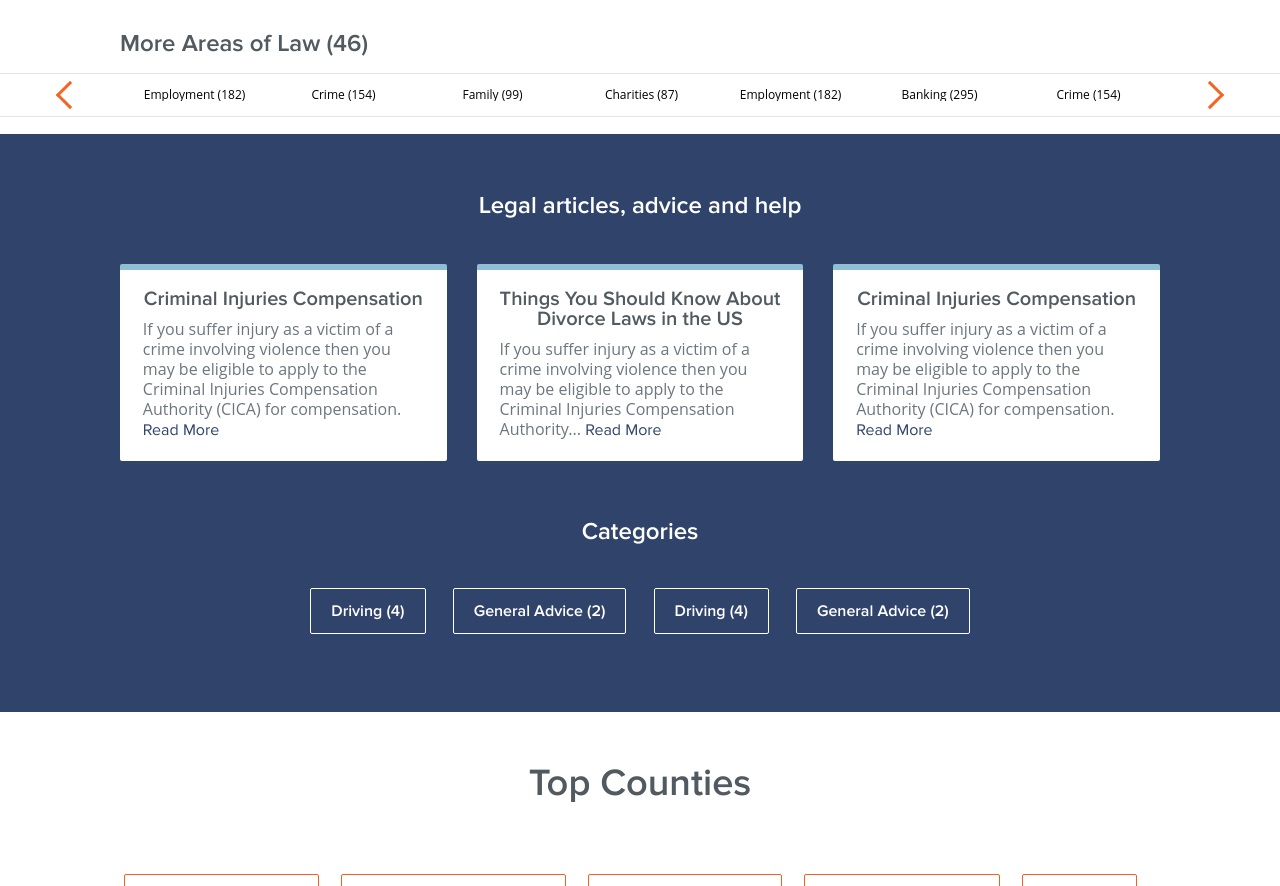
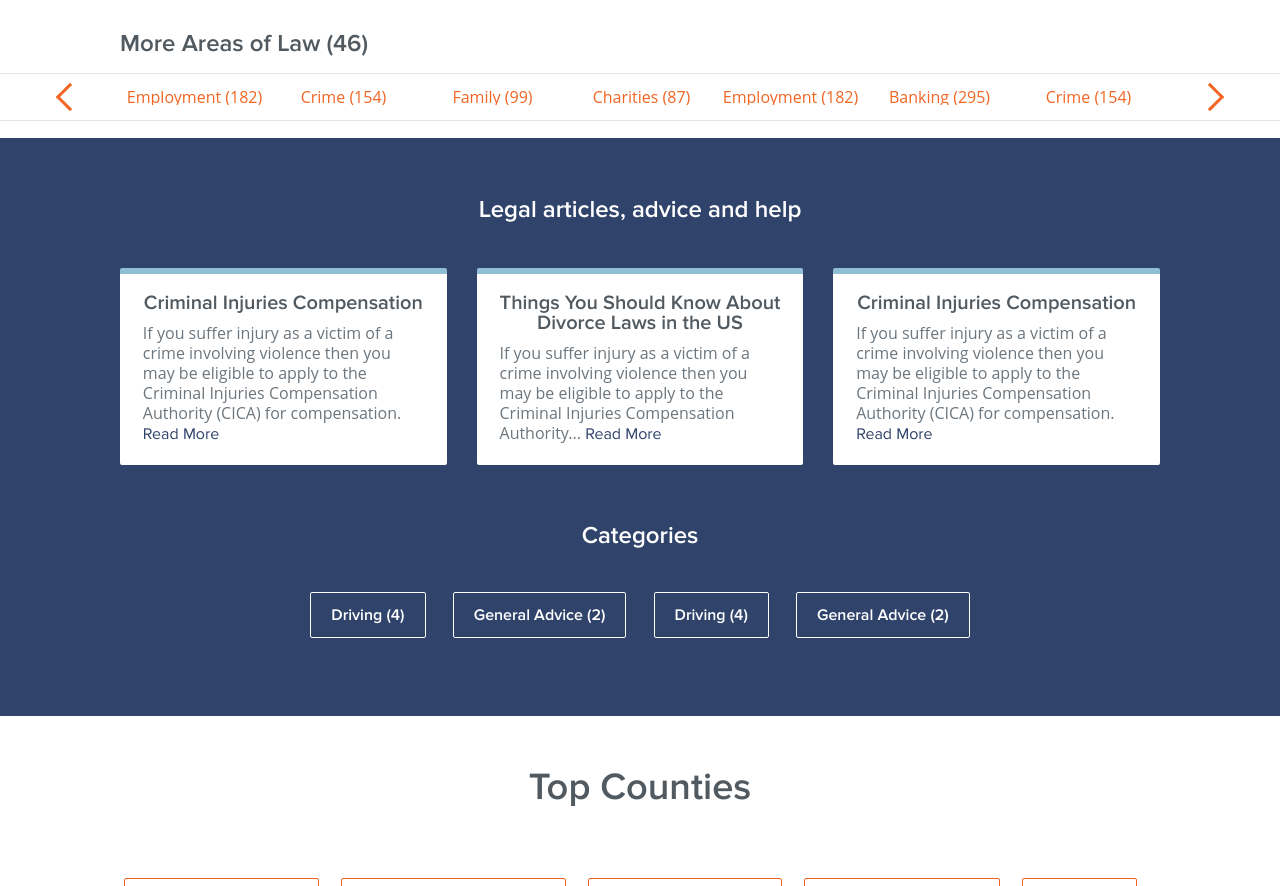
Before and after one commit to SerberDark/Solicitors-Guru, a website: page app/index.html in a window 1280 px wide. Shown: the part 1452-2338 px from the top of the page. Drawn offline with nearby package versions, Linux system fonts and the light colour scheme.

Commit message:
Сохранение перед правками

```diff
--- a/app/css/style.css
+++ b/app/css/style.css
@@ -740,10 +740,15 @@ h4 {
   font-family: "ProximaNova-Semibold";
 }
 
-.slider-wrap {
+.areas .more-areas .slider-wrap {
   padding: 15px 0;
   border-top: 1px solid #e2e6e7;
   border-bottom: 1px solid #e2e6e7;
+}
+
+.areas .more-areas .slider-wrap .areas-slider a {
+  font-size: 16px;
+  color: #f26523;
 }
 
 .help {
```
Also changed, not shown: dist/scss/style.scss.
